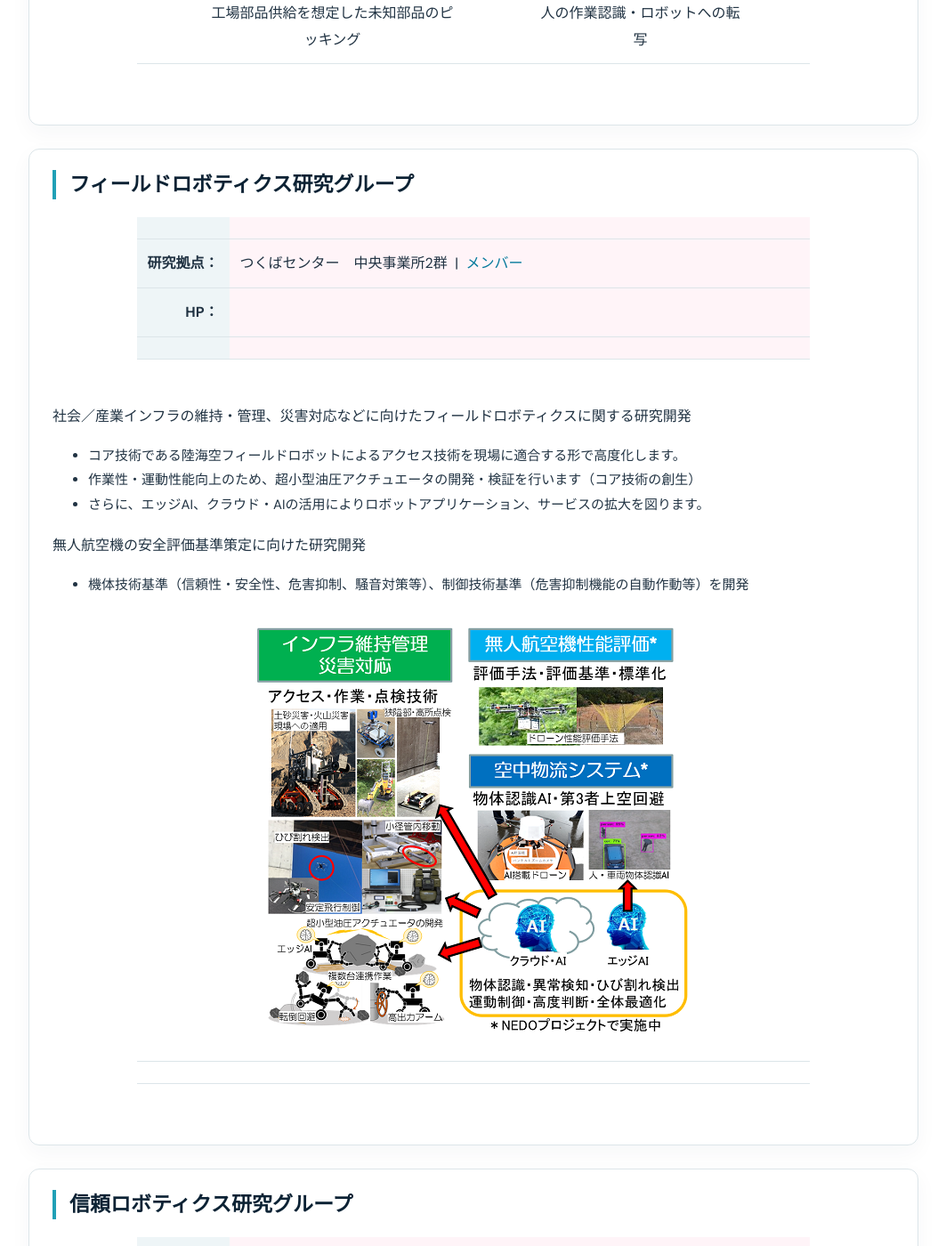
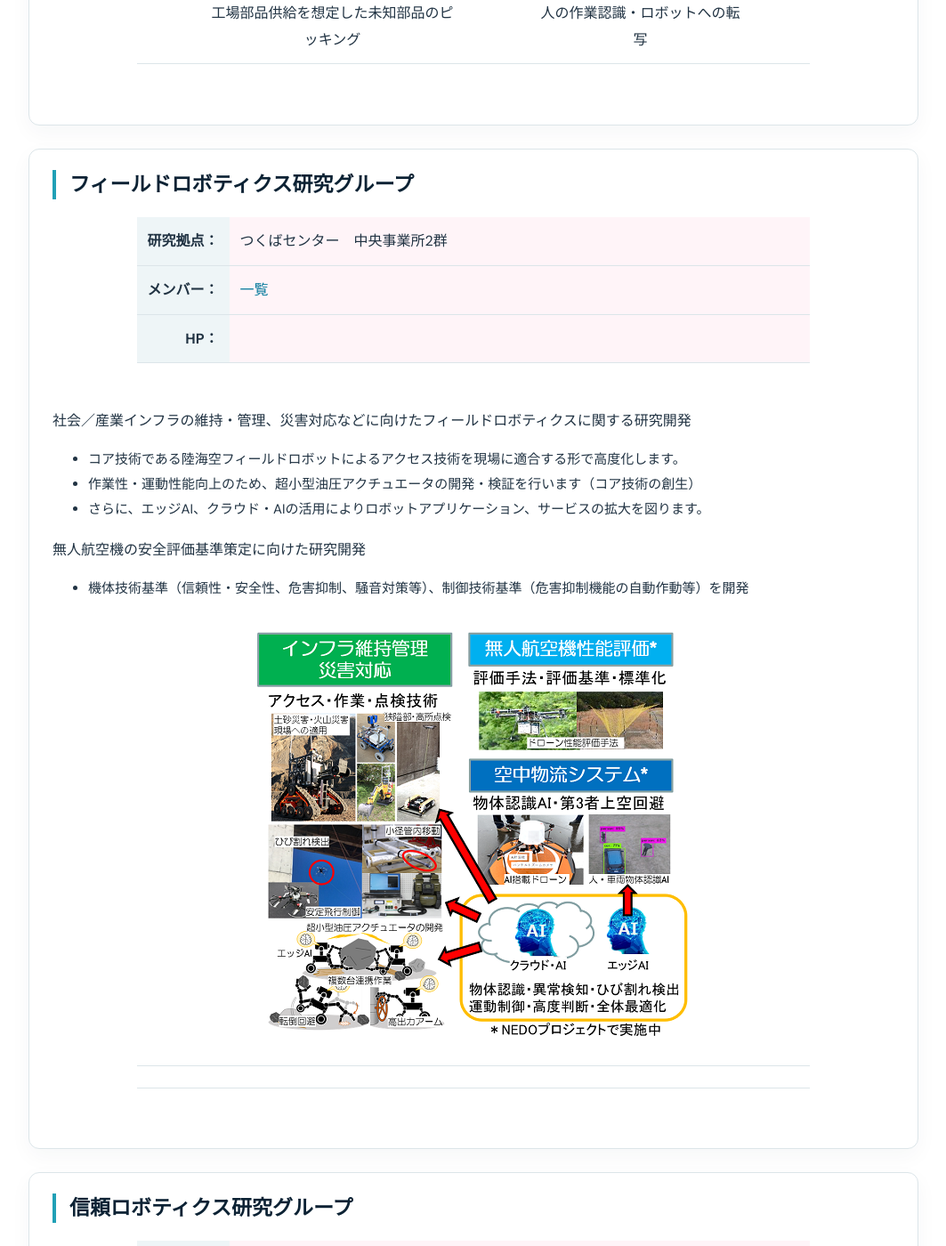
Before and after one commit to isri-aist/isri-aist.github.io, a Jekyll site: the page built from ja/groups/index.md, in a window 1280 px wide and 1400 px high, scrolled down 1410 px. Shown: the whole window at 89% size, without its empty margins (108-1171 px from the left). Built offline with Jekyll 4.4.1, drawn with Linux system fonts in a browser that asks for light colours; some of the changed text lies outside the part shown.

Commit message:
Update index.md

```diff
--- a/ja/groups/index.md
+++ b/ja/groups/index.md
@@ -66,30 +66,23 @@ permalink: /ja/groups/
 <div class="group_container">
 <a id="frrg" name="frrg"></a>
 <h2>フィールドロボティクス研究グループ </h2>
-<table bgcolor="#fff4f8" border="0" cellpadding="3" cellspacing="0" width="100%">
-<tbody>
-<tr>
-<th align="right" height="2" style="text-align : right;" valign="top"></th>
-<td align="left" height="2" valign="top"></td>
-<td align="left" valign="top" width="2"></td>
-</tr>
-<tr>
-<th align="right" style="text-align : right;" valign="top" width="90"><nobr>研究拠点：</nobr></th>
-<td align="left" valign="top">つくばセンター　中央事業所2群  |  <a href="{{ '/ja/member/#frrg' | relative_url }}" target="_self">メンバー</a></td>
-<td align="left" valign="top" width="2"> </td>
-</tr>
-<tr>
-<th align="right" style="text-align : right;" valign="top">HP：</th>
-<td align="left" valign="top"></td>
-<td align="left" valign="top"></td>
-</tr>
-<tr>
-<th align="right" height="2" style="text-align : right;" valign="top"></th>
-<td align="left" height="2" valign="top"></td>
-<td align="left" height="2" valign="top" width="2"></td>
-</tr>
-</tbody>
-</table>
+<table border="0" width="100%" cellspacing="0" cellpadding="3" bgcolor="#fff4f8">
+          <tbody>
+            <tr>
+              <th align="right" valign="top" style="text-align : right;" width="90"><nobr>研究拠点：</nobr></th>
+              <td valign="top" align="left">つくばセンター　中央事業所2群</td>
+            </tr>
+            <tr>
+              <th align="right" valign="top" style="text-align : right;">メンバー：</th>
+              <td valign="top" align="left"><a href="{{ '/ja/member/#frrg' | relative_url }}" target="_self">一覧</a></td>
+            </tr>
+            <tr>
+              <th align="right" valign="top" style="text-align : right;">HP：</th>
+              <td valign="top" align="left"></td>
+            </tr>
+          </tbody>
+        </table>
+
 <br/>
 <font class="group_subheading">社会／産業インフラの維持・管理、災害対応などに向けたフィールドロボティクスに関する研究開発</font>
 <ul>
@@ -116,6 +109,24 @@ permalink: /ja/groups/
 <div class="group_container">
 <a id="twrg" name="twrg"></a>
 <h2>信頼ロボティクス研究グループ</h2>
+<table border="0" width="100%" cellspacing="0" cellpadding="3" bgcolor="#fff4f8">
+          <tbody>
+            <tr>
+              <th align="right" valign="top" style="text-align : right;" width="90"><nobr>研究拠点：</nobr></th>
+              <td valign="top" align="left">つくばセンター　中央事業所2群</td>
+            </tr>
+            <tr>
+              <th align="right" valign="top" style="text-align : right;">メンバー：</th>
+              <td valign="top" align="left"><a href="{{ '/ja/member/#twrg' | relative_url }}" target="_self">一覧</a></td>
+            </tr>
+            <tr>
+              <th align="right" valign="top" style="text-align : right;">HP：</th>
+              <td valign="top" align="left"></td>
+            </tr>
+          </tbody>
+        </table>
+
+
 <table bgcolor="#fff4f8" border="0" cellpadding="3" cellspacing="0" width="100%">
 <tbody>
 <tr>
```
